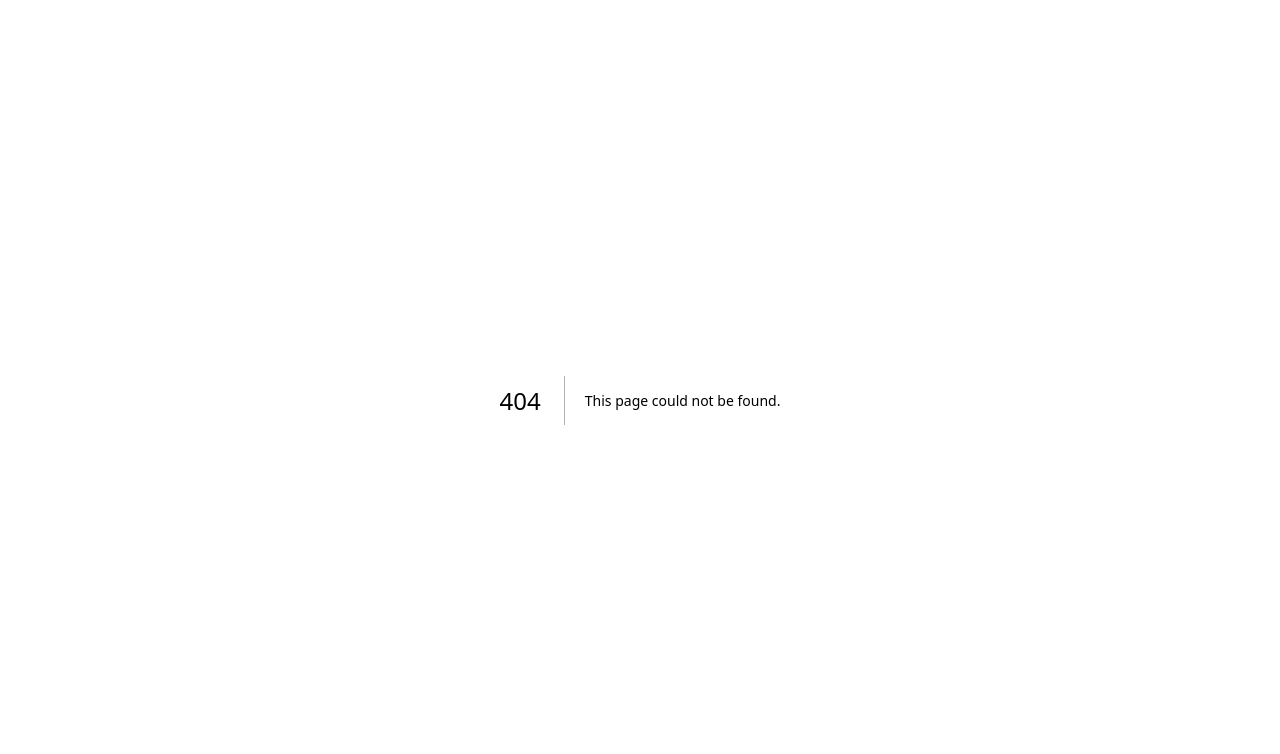
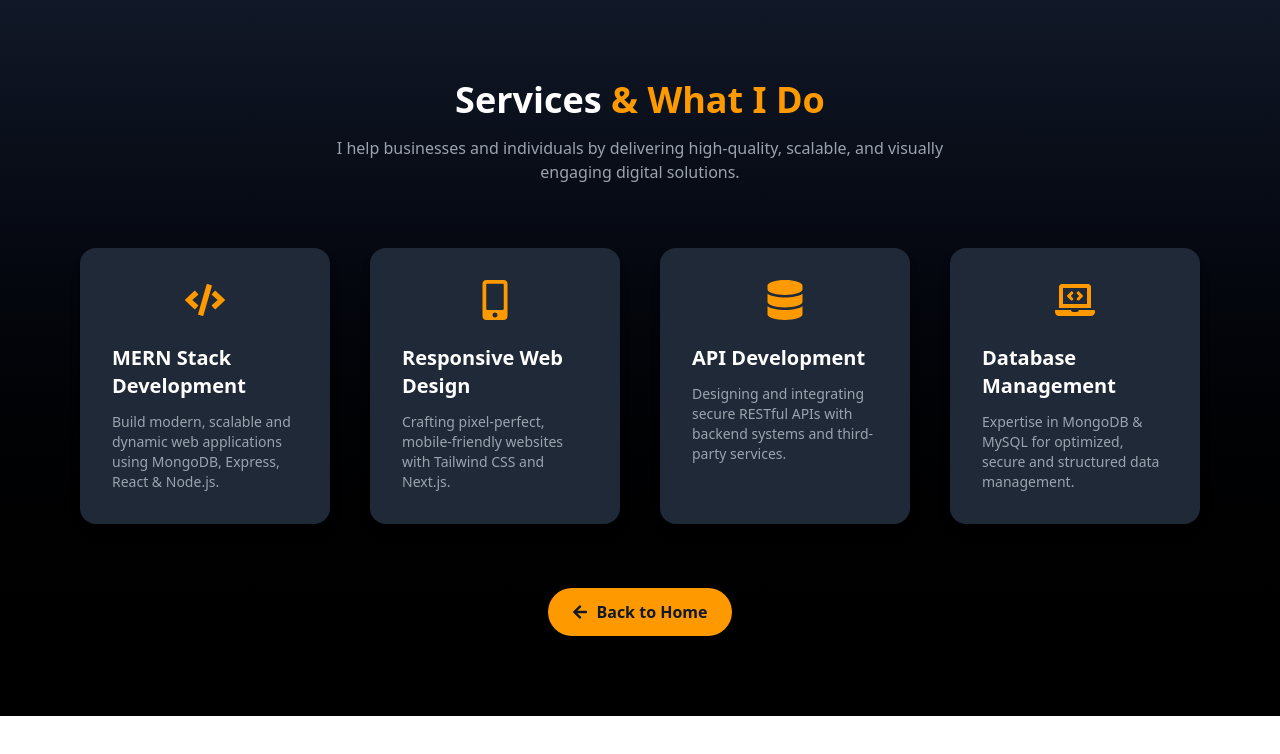
Before and after one commit to ummed850/ummed-portfolio, a Next.js app: page /services in a window 1280 px wide. Before the commit this address had no page. Shown: the top 754 px of the page. Built offline with nearby package versions, Linux system fonts and the light colour scheme.

Commit message:
complete Project

```diff
--- a/src/app/page.js
+++ b/src/app/page.js
@@ -48,40 +48,47 @@ export default function Header() {
              md:static md:translate-x-0 md:h-auto md:w-auto md:bg-transparent md:flex md:flex-row md:items-center md:space-x-8`}
           >
             <ul className="flex flex-col md:flex-row md:space-x-8 space-y-4 md:space-y-0 mt-16 md:mt-0">
-              <Link href="/" className="text-2xl font-bold flex items-center space-x-2 text-white hover:text-amber-300 transition duration-300">
+              <Link href="/" className="flex justify-center md:justify-start text-2xl font-bold flex items-center space-x-2 text-white hover:text-amber-300 transition duration-300">
                 <img
                   src="/images/UP Logo with Blue and White Color Palette (300 x 200 px).svg"
                   alt="Ummed Prajapat Logo"
-                  className="h-14 w-auto shadow-2xl md:hidden"
+                  className="h-14 w-auto shadow-2xl block md:hidden"
                 />
               </Link>
               <Link
                 href="/"
-                className="block px-4 py-2 hover:text-blue-400 transition duration-300"
+                className="block px-4 py-2 hover:text-blue-400 mx-1.5 bg-amber-500 md:bg-transparent rounded-2xl transition duration-300"
                 onClick={() => setIsOpen(false)}
               >
                 Home
               </Link>
               <a
                 href="#about"
-                className="block px-4 py-2 hover:text-blue-400 transition duration-300"
+                className="block px-4 py-2 hover:text-blue-400 bg-amber-500 mx-1.5  md:bg-transparent rounded-2xl transition duration-300"
                 onClick={() => setIsOpen(false)}
               >
                 About
               </a>
               <a
                 href="#projects"
-                className="block px-4 py-2 hover:text-blue-400 transition duration-300"
+                className="block px-4 py-2 hover:text-blue-400 bg-amber-500 mx-1.5 md:bg-transparent rounded-2xl transition duration-300"
                 onClick={() => setIsOpen(false)}
               >
                 Projects
               </a>
               <Link
                 href="#contact"
-                className="block px-4 py-2 hover:text-blue-400 transition duration-300"
+                className="block px-4 py-2 hover:text-blue-400 bg-amber-500 mx-1.5 md:bg-transparent rounded-2xl transition duration-300"
                 onClick={() => setIsOpen(false)}
               >
                 Contact
+              </Link>
+              <Link
+                href="/services"
+                className="block px-4 py-2 bg-amber-500 text-white md:bg-transparent rounded-2xl transition duration-300"
+                onClick={() => setIsOpen(false)}
+              >
+                Services
               </Link>
             </ul>
           </div>
@@ -90,7 +97,7 @@ export default function Header() {
 
       <main className="bg-gray-100 min-h-screen">
         {/* Hero Section */}
-        <section className="bg-gray-900 text-white py-12 px-6 md:px-16">
+        <section className="bg-gray-900 text-white pt-5 pb-20 md:py-22 px-6 md:px-16">
           <div className="max-w-7xl text-center md:text-left mx-auto flex flex-col md:flex-row items-center md:items-start gap-8">
 
             {/* Profile Image */}
@@ -106,7 +113,7 @@ export default function Header() {
             <div className='text-center md:text-left'>
               {/* Name & Title */}
               <h1 className="text-3xl md:text-4xl font-bold">Ummed prajapat</h1>
-              <p className="text-amber-400 text-xl md:text-lg mt-1">Full Stack (Mern Stack) Web Developer, Canva Pro</p>
+              <p className="text-amber-400 text-xl md:text-lg mt-4">Full Stack (Mern Stack) Web Developer, Canva Pro</p>
 
               {/* About */}
               <p className="text-gray-300 mt-4 leading-relaxed max-w-xl text-justify">
@@ -410,8 +417,8 @@ export default function Header() {
         </div>
 
         {/* Bottom Line */}
-        <div className="border-t border-gray-700 mt-8 pt-4 text-center text-sm text-gray-500">
-          © {new Date().getFullYear()} Ummed Prajapat. All Rights Reserved.
+        <div className="border-t border-gray-700 mt-8 pt-4 text-center text-sm text-gray-200">
+          © {new Date().getFullYear()},All Rights Reserved By Ummed prajapat
         </div>
       </footer>
 
--- /dev/null
+++ b/src/app/services/page.js
@@ -0,0 +1,88 @@
+"use client";
+import Link from "next/link";
+import { FaCode, FaMobileAlt, FaDatabase, FaLaptopCode, FaArrowLeft } from "react-icons/fa";
+
+export default function page() {
+    return (
+        <section id="services" className="py-20 bg-gradient-to-b from-gray-900 to-black text-white">
+            <div className="container mx-auto px-6 lg:px-20">
+
+                {/* Heading */}
+                <div className="text-center mb-16">
+                    <h2 className="text-4xl font-bold mb-4">
+                        Services <span className="text-amber-500">& What I Do</span>
+                    </h2>
+                    <p className="text-gray-400 max-w-2xl mx-auto">
+                        I help businesses and individuals by delivering high-quality, scalable, and visually engaging digital solutions.
+                    </p>
+                </div>
+
+                {/* Services Grid */}
+                <div className="grid gap-10 sm:grid-cols-2 lg:grid-cols-4">
+
+                    {/* Service 1 */}
+                    <div className="group bg-gray-800 hover:bg-gray-700 rounded-2xl p-8 shadow-lg hover:shadow-2xl transition duration-300">
+                        <div className="flex items-center justify-center mb-6">
+                            <FaCode className="w-10 h-10 text-amber-500" />
+                        </div>
+                        <h3 className="text-xl font-semibold mb-3 group-hover:text-amber-400 transition">
+                            MERN Stack Development
+                        </h3>
+                        <p className="text-gray-400 text-sm">
+                            Build modern, scalable and dynamic web applications using MongoDB, Express, React & Node.js.
+                        </p>
+                    </div>
+
+                    {/* Service 2 */}
+                    <div className="group bg-gray-800 hover:bg-gray-700 rounded-2xl p-8 shadow-lg hover:shadow-2xl transition duration-300">
+                        <div className="flex items-center justify-center mb-6">
+                            <FaMobileAlt className="w-10 h-10 text-amber-500" />
+                        </div>
+                        <h3 className="text-xl font-semibold mb-3 group-hover:text-amber-400 transition">
+                            Responsive Web Design
+                        </h3>
+                        <p className="text-gray-400 text-sm">
+                            Crafting pixel-perfect, mobile-friendly websites with Tailwind CSS and Next.js.
+                        </p>
+                    </div>
+
+                    {/* Service 3 */}
+                    <div className="group bg-gray-800 hover:bg-gray-700 rounded-2xl p-8 shadow-lg hover:shadow-2xl transition duration-300">
+                        <div className="flex items-center justify-center mb-6">
+                            <FaDatabase className="w-10 h-10 text-amber-500" />
+                        </div>
+                        <h3 className="text-xl font-semibold mb-3 group-hover:text-amber-400 transition">
+                            API Development
+                        </h3>
+                        <p className="text-gray-400 text-sm">
+                            Designing and integrating secure RESTful APIs with backend systems and third-party services.
+                        </p>
+                    </div>
+
+                    {/* Service 4 */}
+                    <div className="group bg-gray-800 hover:bg-gray-700 rounded-2xl p-8 shadow-lg hover:shadow-2xl transition duration-300">
+                        <div className="flex items-center justify-center mb-6">
+                            <FaLaptopCode className="w-10 h-10 text-amber-500" />
+                        </div>
+                        <h3 className="text-xl font-semibold mb-3 group-hover:text-amber-400 transition">
+                            Database Management
+                        </h3>
+                        <p className="text-gray-400 text-sm">
+                            Expertise in MongoDB & MySQL for optimized, secure and structured data management.
+                        </p>
+                    </div>
+
+                </div>
+                <div className="text-center mt-16">
+                    <Link
+                        href="/"
+                        className="inline-flex items-center gap-2 bg-amber-500 hover:bg-amber-400 text-gray-900 font-semibold px-6 py-3 rounded-full transition duration-300 shadow-lg"
+                    >
+                        <FaArrowLeft />
+                        Back to Home
+                    </Link>
+                </div>
+            </div>
+        </section>
+    );
+}
```
